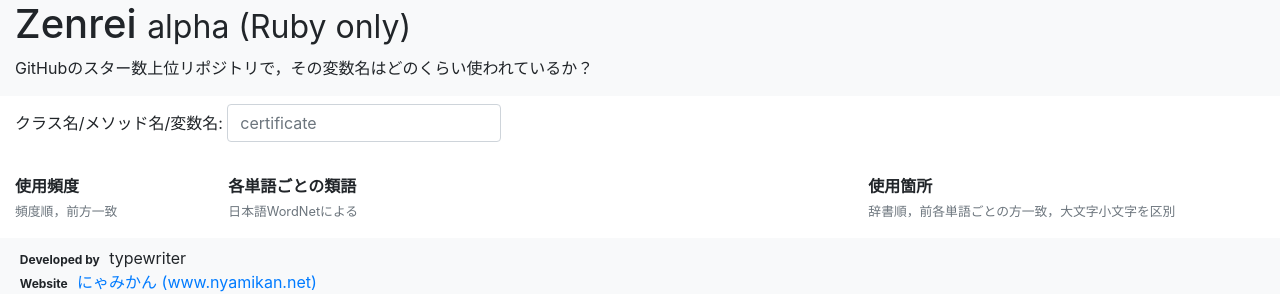
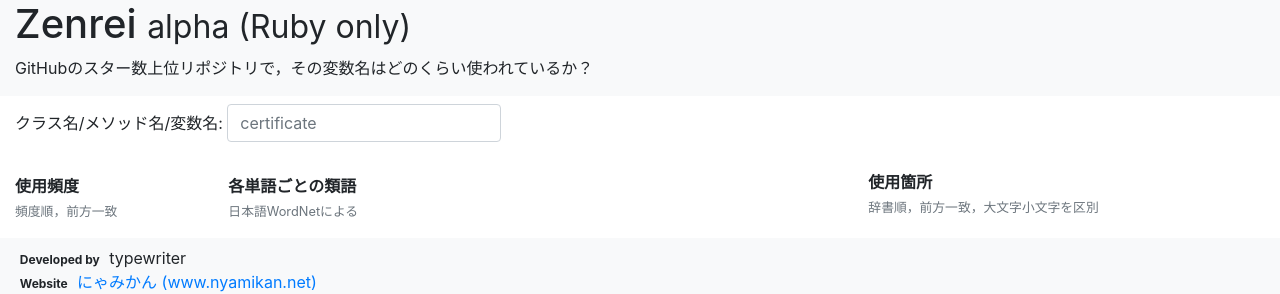
Before and after one commit to typewriter/zenrei, a Vue app in the folder view/: page / in a window 1280 px wide. Shown: the top 294 px of the page. Built offline with nearby package versions, Linux system fonts and the light colour scheme; what vue-async-computed would draw is missing.

Commit message:
Fix typo, empty layout

```diff
--- a/view/src/components/SearchBar.vue
+++ b/view/src/components/SearchBar.vue
@@ -24,8 +24,8 @@
           </b-row>
         </b-container>
       </b-col>
-      <b-col cols="12" xl="4" class="mt-2">
-        <p><strong>使用箇所 <span v-if="results && results.length > 0 && results.length > 100">(100〜 件)</span><span v-if="results && results.length > 0 && results.length <= 100">({{results.length}} 件)</span></strong>&nbsp;<b-spinner variant="secondary" type="grow" small v-if="resulting" /><br><span class="small text-muted">辞書順，前各単語ごとの方一致，大文字小文字を区別</span></p>
+      <b-col cols="12" xl="4" class="mt-1">
+        <p><strong>使用箇所 <span v-if="results && results.length > 0 && results.length > 100">(100〜 件)</span><span v-if="results && results.length > 0 && results.length <= 100">({{results.length}} 件)</span></strong>&nbsp;<b-spinner variant="secondary" type="grow" small v-if="resulting" /><br><span class="small text-muted">辞書順，前方一致，大文字小文字を区別</span></p>
         <!-- eslint-disable-next-line -->
         <Result v-for="result in results" v-bind:result="result" v-bind:keyword="debounceKeyword" />
         <p v-if="results && results.length <= 0">{{debounceKeyword}} にマッチする結果が見つかりませんでした．</p>
@@ -93,6 +93,8 @@ export default {
       const keywords = this.debounceKeyword.toLowerCase().split('_')
 
       for (let keyword of keywords) {
+        if (keyword === "") { continue }
+
         const adjectiveLemma = lemmatizer.adjective(keyword)
         const nounLemma = lemmatizer.noun(keyword)
         const verbLemma = lemmatizer.verb(keyword)
```
